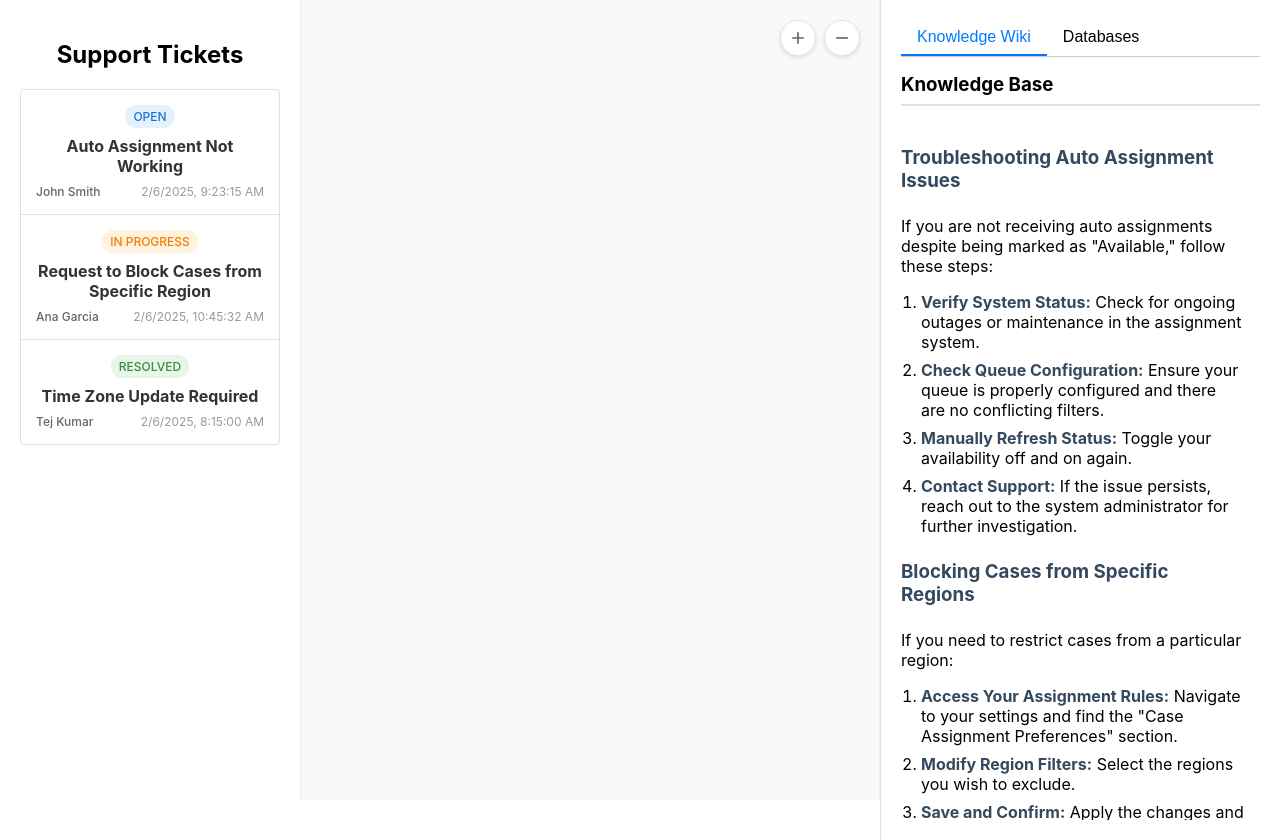
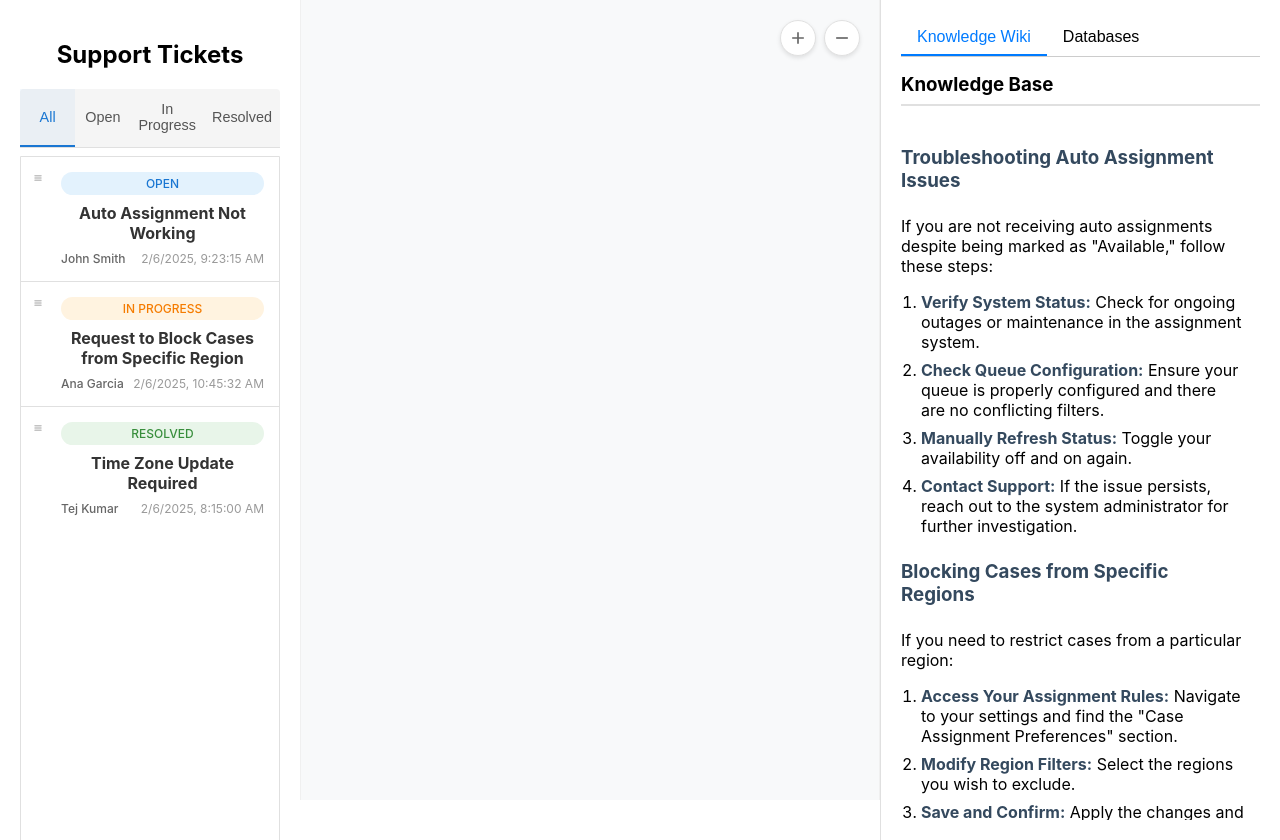
Before and after one commit to sfkunal/ResolveIQ, a React (Create React App) app in the folder frontend/: page / in a window 1280 px wide. Built offline with nearby package versions, Linux system fonts and the light colour scheme.

Commit message:
Ticket list categories and ordering

```diff
--- a/frontend/src/App.css
+++ b/frontend/src/App.css
@@ -794,3 +794,140 @@
   height: calc(100% - 41px);
   overflow-y: auto;
 }
+
+.ticket-list-container {
+  display: flex;
+  flex-direction: column;
+  height: 100%;
+}
+
+.ticket-tabs {
+  display: flex;
+  border-bottom: 1px solid #e0e0e0;
+  margin-bottom: 0.5rem;
+  background-color: #f5f5f5;
+  border-radius: 4px 4px 0 0;
+}
+
+.ticket-tab {
+  flex: 1;
+  padding: 0.75rem 0.5rem;
+  border: none;
+  background: none;
+  cursor: pointer;
+  font-size: 0.9rem;
+  font-weight: 500;
+  color: #555;
+  transition: all 0.2s ease;
+  border-bottom: 2px solid transparent;
+  text-align: center;
+}
+
+.ticket-tab.active {
+  border-bottom: 2px solid #1976d2;
+  color: #1976d2;
+  background-color: rgba(25, 118, 210, 0.05);
+}
+
+.ticket-tab:hover:not(.active) {
+  background-color: rgba(0, 0, 0, 0.03);
+  border-bottom: 2px solid #ccc;
+}
+
+.ticket-list {
+  flex: 1;
+  overflow-y: auto;
+  border: 1px solid #e0e0e0;
+  border-radius: 0 0 4px 4px;
+}
+
+.no-tickets-message {
+  padding: 2rem;
+  text-align: center;
+  color: #666;
+  font-style: italic;
+}
+
+/* Updated status badge styles for your specific status values */
+.status-badge.open {
+  background-color: #e3f2fd;
+  color: #1976d2;
+}
+
+.status-badge.in-progress {
+  background-color: #fff3e0;
+  color: #f57c00;
+}
+
+.status-badge.resolved {
+  background-color: #e8f5e9;
+  color: #388e3c;
+}
+
+.ticket-item {
+  padding: 15px;
+  border-bottom: 1px solid #e0e0e0;
+  cursor: pointer;
+  transition: background-color 0.2s, transform 0.15s, box-shadow 0.15s;
+  display: flex;
+  flex-direction: column;
+  position: relative;
+  background-color: white;
+}
+
+/* Add a drag indicator */
+.drag-indicator {
+  position: absolute;
+  top: 12px;
+  left: 8px;
+  opacity: 0.5;
+  cursor: grab;
+  display: flex;
+  align-items: center;
+  justify-content: center;
+}
+
+.ticket-item:hover .drag-indicator {
+  opacity: 0.8;
+}
+
+/* Adjust padding to make room for the drag indicator */
+.ticket-item .status-badge,
+.ticket-item .ticket-title,
+.ticket-item .ticket-meta {
+  margin-left: 25px;
+}
+
+/* When dragging */
+.ticket-item.dragging {
+  opacity: 0.6;
+  transform: scale(0.98);
+}
+
+/* When dragging over */
+.ticket-item.drag-over {
+  border-top: 2px solid #1976d2;
+  background-color: rgba(25, 118, 210, 0.05);
+  transform: translateY(2px);
+}
+
+/* Additional styles for visual feedback */
+.ticket-item:hover {
+  background-color: #f5f5f5;
+}
+
+.ticket-item:active {
+  cursor: grabbing;
+  background-color: #f0f0f0;
+  transform: scale(0.98);
+}
+
+/* Animation for reordering */
+@keyframes reorderHighlight {
+  0% { background-color: rgba(25, 118, 210, 0.1); }
+  100% { background-color: transparent; }
+}
+
+.ticket-item.reordered {
+  animation: reorderHighlight 1s ease;
+}
--- a/frontend/src/App.tsx
+++ b/frontend/src/App.tsx
@@ -1,10 +1,11 @@
-import React, { useState } from 'react';
+import React, { useState, useEffect } from 'react';
 import './App.css';
 import TicketList from './TicketList.tsx';
 import TicketCanvas from './TicketCanvas.tsx';
 import KnowledgeWiki from './KnowledgeWiki.tsx';
 import Databases from './Databases.tsx';
 import 'react-resizable/css/styles.css';
+import ticketData from './support_tickets.json';
 
 interface Ticket {
   id: number;
@@ -17,8 +18,15 @@ interface Ticket {
 }
 
 function App() {
+  // Initialize tickets from JSON data
+  const [tickets, setTickets] = useState<Ticket[]>(ticketData.tickets);
   const [canvasTickets, setCanvasTickets] = useState<Ticket[]>([]);
   const [activeTab, setActiveTab] = useState<'wiki' | 'databases'>('wiki');
+
+  // Handle reordering of tickets in the list
+  const handleTicketsReorder = (reorderedTickets: Ticket[]) => {
+    setTickets(reorderedTickets);
+  };
 
   const handleTicketSelect = (ticket: Ticket) => {
     addTicketToCanvas(ticket);
@@ -61,7 +69,11 @@ function App() {
       <div className="layout">
         <div className="left-column">
           <h2>Support Tickets</h2>
-          <TicketList onSelectTicket={handleTicketSelect} />
+          <TicketList
+            tickets={tickets}
+            onTicketsReorder={handleTicketsReorder}
+            onSelectTicket={handleTicketSelect}
+          />
         </div>
 
         <div className="middle-column">
--- a/frontend/src/TicketList.tsx
+++ b/frontend/src/TicketList.tsx
@@ -1,5 +1,4 @@
-import React from 'react';
-import ticketData from './support_tickets.json';
+import React, { useState, useEffect } from 'react';
 
 interface Ticket {
   id: number;
@@ -11,29 +10,134 @@ interface Ticket {
 }
 
 interface TicketListProps {
+  tickets: Ticket[];
+  onTicketsReorder: (reorderedTickets: Ticket[]) => void;
   onSelectTicket: (ticket: Ticket) => void;
 }
 
-const TicketList: React.FC<TicketListProps> = ({ onSelectTicket }) => {
+type TicketStatus = 'Open' | 'In Progress' | 'Resolved' | 'All';
+
+const TicketList: React.FC<TicketListProps> = ({ tickets, onTicketsReorder, onSelectTicket }) => {
+  const [activeTab, setActiveTab] = useState<TicketStatus>('All');
+  const [draggedTicket, setDraggedTicket] = useState<Ticket | null>(null);
+  const [draggedOverIndex, setDraggedOverIndex] = useState<number | null>(null);
+
+  // Filter tickets based on active tab
+  const filteredTickets = tickets.filter(ticket => {
+    if (activeTab === 'All') return true;
+    return ticket.status === activeTab;
+  });
+
   const formatDate = (dateString: string) => {
     return new Date(dateString).toLocaleString();
   };
 
-  const handleDragStart = (ticket: Ticket, e: React.DragEvent) => {
+  // Handle starting the drag of a ticket within the list
+  const handleReorderDragStart = (ticket: Ticket, index: number, e: React.DragEvent) => {
+    setDraggedTicket(ticket);
+
+    // Set custom drag image (optional)
+    if (e.dataTransfer.setDragImage) {
+      const element = e.currentTarget;
+      e.dataTransfer.setDragImage(element, 20, 20);
+    }
+
+    // For canvas drag
     e.dataTransfer.setData('ticket', JSON.stringify(ticket));
   };
 
+  // Handle dragging over another ticket
+  const handleReorderDragOver = (e: React.DragEvent, index: number) => {
+    e.preventDefault();
+    if (draggedTicket === null) return;
+    setDraggedOverIndex(index);
+  };
+
+  // Handle dropping a ticket to reorder
+  const handleReorderDrop = (e: React.DragEvent, dropIndex: number) => {
+    e.preventDefault();
+    if (draggedTicket === null) return;
+
+    // Find the index of the dragged ticket in the original tickets array
+    const draggedIndex = tickets.findIndex(t => t.id === draggedTicket.id);
+    if (draggedIndex === -1) return;
+
+    // Get the filtered index of the drop target
+    const filteredDropTicket = filteredTickets[dropIndex];
+    const targetIndex = tickets.findIndex(t => t.id === filteredDropTicket.id);
+
+    // Create a new array with the reordered tickets
+    const newTickets = [...tickets];
+    const [removed] = newTickets.splice(draggedIndex, 1);
+    newTickets.splice(targetIndex, 0, removed);
+
+    onTicketsReorder(newTickets);
+    setDraggedTicket(null);
+    setDraggedOverIndex(null);
+  };
+
+  // Reset drag state when drag ends
+  const handleDragEnd = () => {
+    setDraggedTicket(null);
+    setDraggedOverIndex(null);
+  };
+
   return (
+    <div className="ticket-list-container">
+      <div className="ticket-tabs">
+        <button
+          className={`ticket-tab ${activeTab === 'All' ? 'active' : ''}`}
+          onClick={() => setActiveTab('All')}
+        >
+          All
+        </button>
+        <button
+          className={`ticket-tab ${activeTab === 'Open' ? 'active' : ''}`}
+          onClick={() => setActiveTab('Open')}
+        >
+          Open
+        </button>
+        <button
+          className={`ticket-tab ${activeTab === 'In Progress' ? 'active' : ''}`}
+          onClick={() => setActiveTab('In Progress')}
+        >
+          In Progress
+        </button>
+        <button
+          className={`ticket-tab ${activeTab === 'Resolved' ? 'active' : ''}`}
+          onClick={() => setActiveTab('Resolved')}
+        >
+          Resolved
+        </button>
+      </div>
+
       <div className="ticket-list">
-      {ticketData.tickets.map((ticket, index) => (
+        {filteredTickets.length === 0 ? (
+          <div className="no-tickets-message">
+            No {activeTab !== 'All' ? activeTab.toLowerCase() : ''} tickets found
+          </div>
+        ) : (
+          filteredTickets.map((ticket, index) => {
+            const isBeingDragged = draggedTicket?.id === ticket.id;
+            const isDraggedOver = draggedOverIndex === index && !isBeingDragged;
+
+            return (
               <div
-          key={index}
-          className="ticket-item"
-          draggable
-          onDragStart={(e) => handleDragStart(ticket, e)}
+                key={ticket.id}
+                className={`ticket-item ${isDraggedOver ? 'drag-over' : ''} ${isBeingDragged ? 'dragging' : ''}`}
+                draggable={true}
+                onDragStart={(e) => handleReorderDragStart(ticket, index, e)}
+                onDragOver={(e) => handleReorderDragOver(e, index)}
+                onDragEnd={handleDragEnd}
+                onDrop={(e) => handleReorderDrop(e, index)}
                 onClick={() => onSelectTicket(ticket)}
               >
-          <div className={`status-badge ${ticket.status.toLowerCase()}`}>
+                <div className="drag-indicator">
+                  <svg width="18" height="18" viewBox="0 0 24 24" fill="none" xmlns="http://www.w3.org/2000/svg">
+                    <path d="M8 9H16M8 12H16M8 15H16" stroke="#888" strokeWidth="2" strokeLinecap="round"/>
+                  </svg>
+                </div>
+                <div className={`status-badge ${ticket.status.toLowerCase().replace(/\s+/g, '-')}`}>
                   {ticket.status}
                 </div>
                 <h3 className="ticket-title">{ticket.title}</h3>
@@ -42,7 +146,10 @@ const TicketList: React.FC<TicketListProps> = ({ onSelectTicket }) => {
                   <span className="ticket-time">{formatDate(ticket.time)}</span>
                 </div>
               </div>
-      ))}
+            );
+          })
+        )}
+      </div>
     </div>
   );
 };
```
Lines whose indentation alone changed are shown as unchanged.
